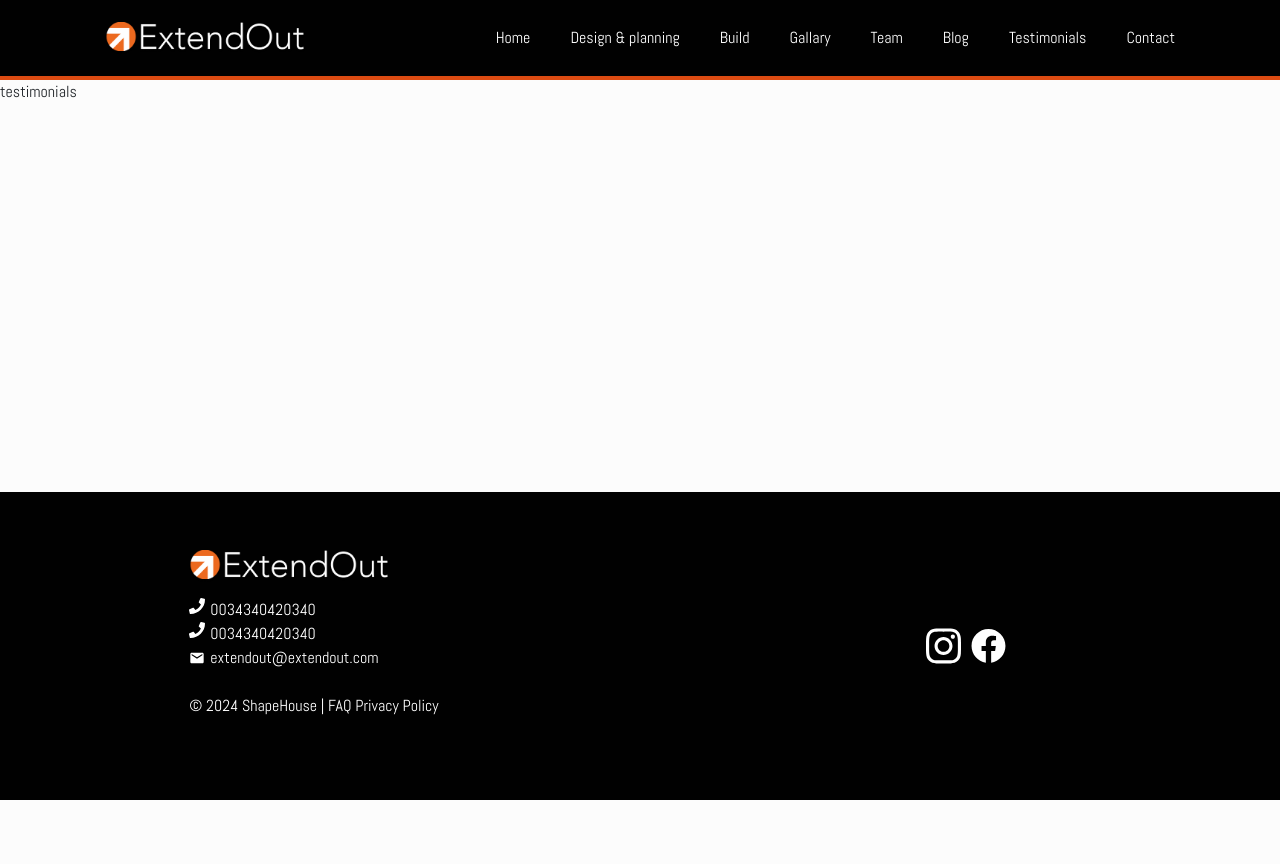
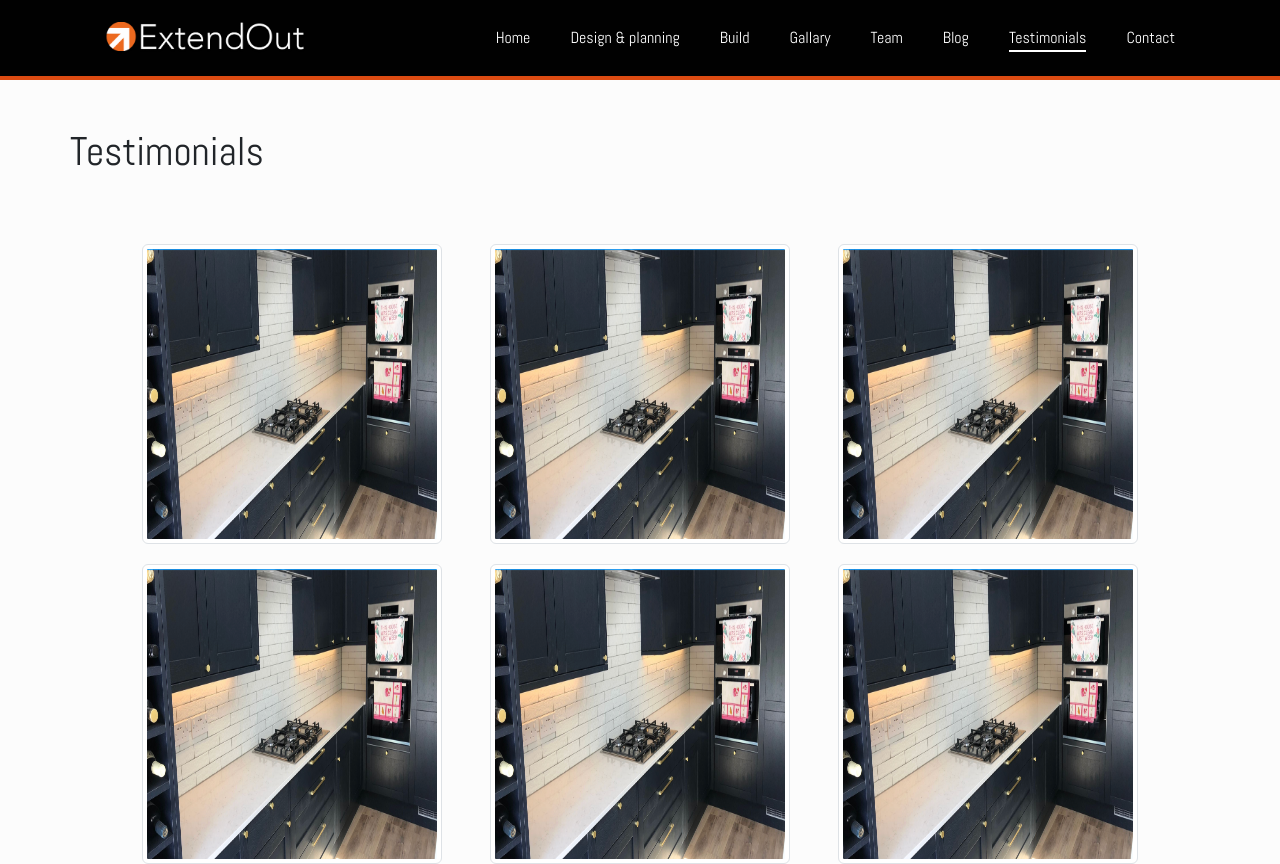
Before and after one commit to Ewicks/ExtendOut, a React (Create React App) app in the folder extendout/: page /testimonials in a window 1280 px wide. Shown: the top 864 px of the page. Before the commit the page ends 800 px from the top, so only its background shows below. Built offline with nearby package versions, Linux system fonts and the light colour scheme.

Commit message:
Add testimonials paage

```diff
--- a/extendout/src/App.css
+++ b/extendout/src/App.css
@@ -360,3 +360,9 @@
     width: 120px;
   }
 }
+
+.testimonial-item img {
+  width: 300px;
+  height: 300px;
+  display: block;
+}
--- a/extendout/src/components/Navbar.jsx
+++ b/extendout/src/components/Navbar.jsx
@@ -42,7 +42,7 @@
               <NavLink to="/blog">Blog</NavLink>
             </li>
             <li>
-              <NavLink to="/testimonals">Testimonials</NavLink>
+              <NavLink to="/testimonials">Testimonials</NavLink>
             </li>
             <li>
               <NavLink to="/contact">Contact</NavLink>
--- a/extendout/src/pages/testimonials.jsx
+++ b/extendout/src/pages/testimonials.jsx
@@ -1,9 +1,45 @@
-import React from 'react'
+import React from 'react';
+import Kitchen from "../assets/images/kitchen.png";
+
 
 function Testimonials() {
   return (
-    <div>testimonials</div>
-  )
+    <div>
+      <div className="gallary-padding">
+        <div className="row">
+          <div className="col">
+            <h1 className="my-5 gallary-title">Testimonials</h1>
+          </div>
+        </div>
+        <div className="row">
+          <div className="col">
+            <div className="gallery-container gap-5">
+              <div className="testimonial-item">
+                <img className='img-thumbnail' src={Kitchen} alt="" />
+              </div>
+              <div className="testimonial-item">
+                <img className='img-thumbnail' src={Kitchen} alt="" />
+              </div>
+              <div className="testimonial-item">
+                <img className='img-thumbnail' src={Kitchen} alt="" />
+              </div>
+            </div>
+            <div className="gallery-container gap-5">
+              <div className="testimonial-item">
+                <img className='img-thumbnail' src={Kitchen} alt="" />
+              </div>
+              <div className="testimonial-item">
+                <img className='img-thumbnail' src={Kitchen} alt="" />
+              </div>
+              <div className="testimonial-item">
+                <img className='img-thumbnail' src={Kitchen} alt="" />
+              </div>
+            </div>
+          </div>
+        </div>
+      </div>
+    </div>
+  );
 }
 
 export default Testimonials
```
